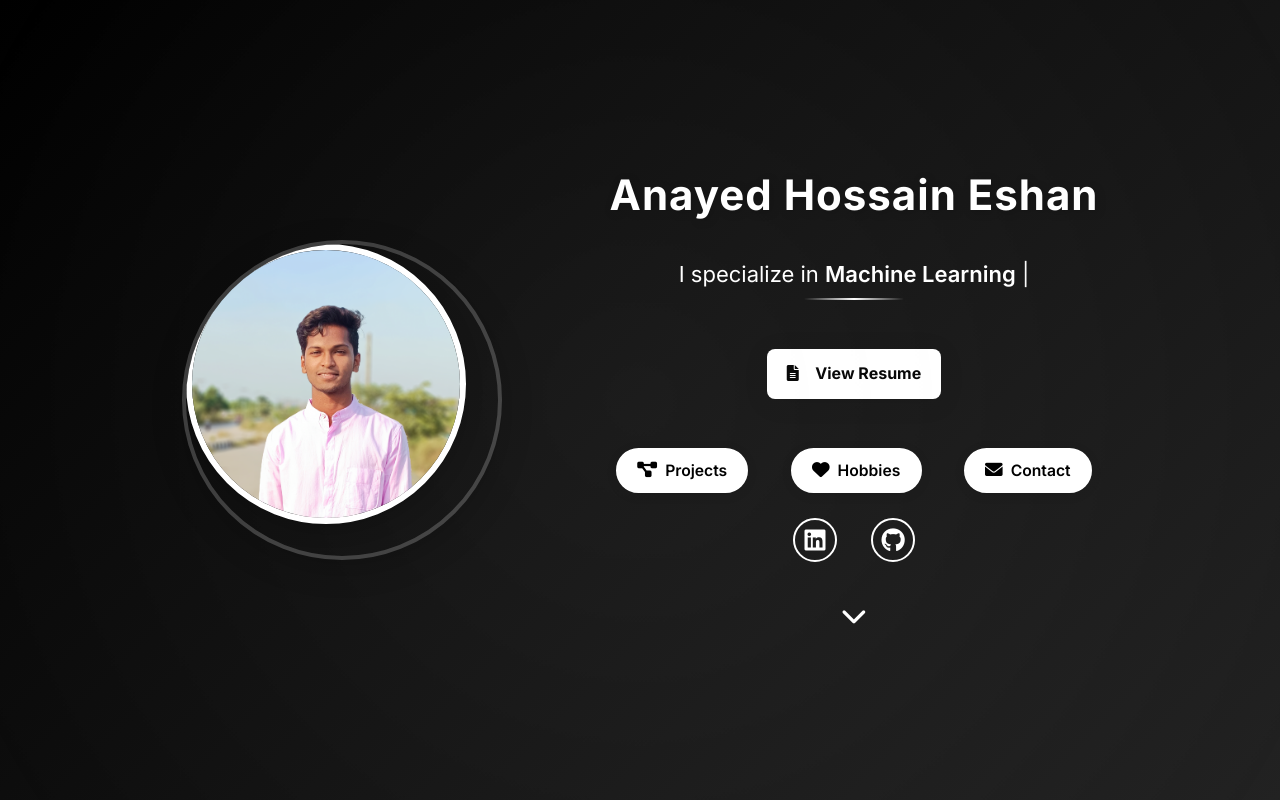
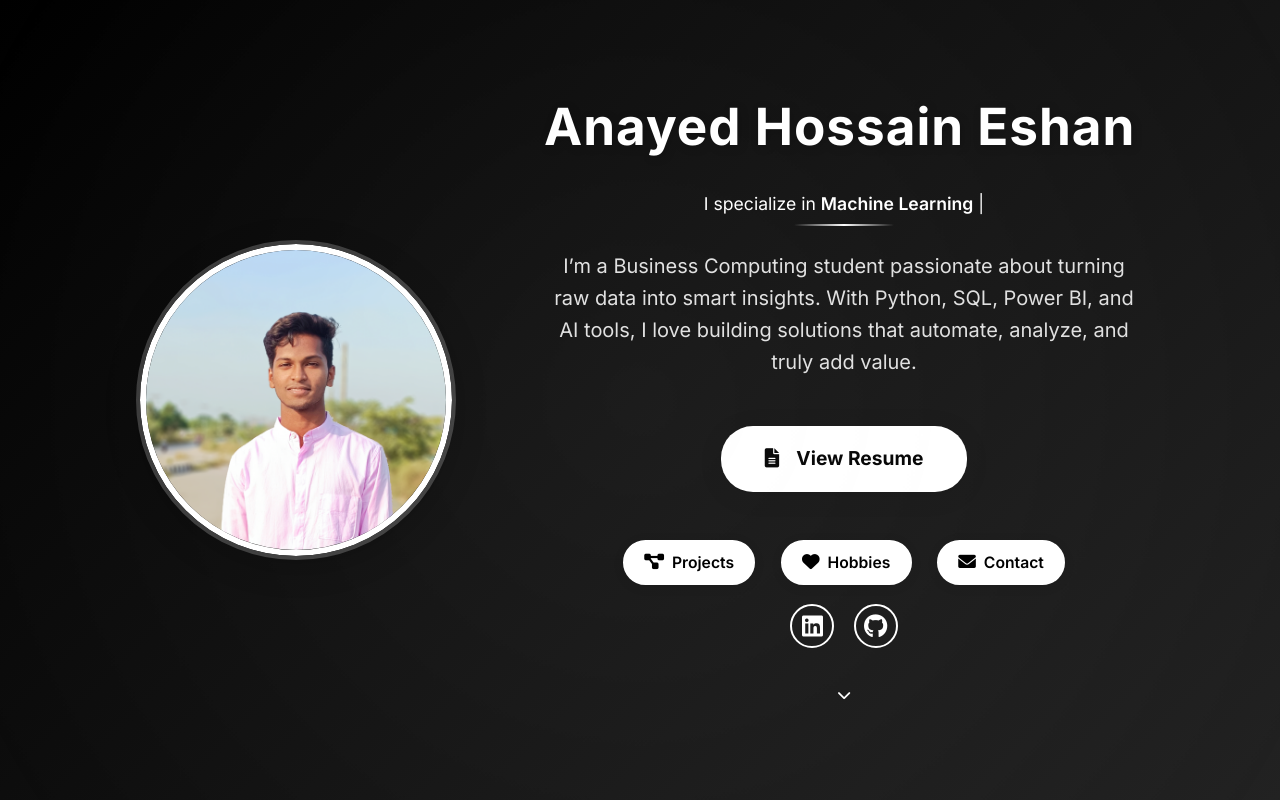
Before and after one commit to ishuu19/My-Resume, a plain HTML site: page index.html in a window 1280 px wide. Shown: the top 800 px of the page. Drawn offline with Linux system fonts and the light colour scheme; animation ran at ten frames a second.

Commit message:
Update index.html

```diff
--- a/index.html
+++ b/index.html
@@ -31,7 +31,7 @@
     </header>
 
     <!-- Hero Section -->
-    <!-- <section class="hero">
+    <section class="hero">
         <div class="hero-content">
             <div class="profile-image-container large-profile-image no-grayscale">
                 <img src="TRY 4.png" alt="Anayed Hossain Eshan" class="profile-image">
@@ -43,7 +43,7 @@
                     <span class="typing-text"></span>
                     <span class="cursor">|</span>
                 </div>
-
+                <p>I’m a Business Computing student passionate about turning raw data into smart insights. With Python, SQL, Power BI, and AI tools, I love building solutions that automate, analyze, and truly add value.</p>
                 <a href="./Anayed Hossain Eshan_resume_vl.pdf" class="download-resume-btn" target="_blank" rel="noopener"><i class="fas fa-file-alt"></i> View Resume</a>
                 <div class="navigation-links">
                     <a href="projects.html" class="nav-link"><i class="fas fa-project-diagram"></i> Projects</a>
@@ -61,93 +61,7 @@
                 </div>
             </div>
         </div>
-    </section> -->
-
-<!-- Hero Section -->
-<section class="hero" style="padding: 80px 0;">
-    <div class="hero-content" style="
-        display: flex;
-        align-items: center;
-        justify-content: center;
-        gap: 60px;
-        flex-wrap: wrap;
-        text-align: left;
-    ">
-
-        <!-- Profile Image -->
-        <div class="profile-image-container large-profile-image no-grayscale">
-            <img src="TRY 4.png" alt="Anayed Hossain Eshan" class="profile-image" style="
-                width: 280px;
-                height: 280px;
-                object-fit: cover;
-                border-radius: 50%;
-                box-shadow: 0 8px 18px rgba(0,0,0,0.15);
-            ">
-        </div>
-
-        <!-- Hero Text -->
-        <div class="hero-text" style="max-width: 500px;">
-            <h1 style="font-size: 42px; font-weight: 700; margin-bottom: 20px;">
-                Anayed Hossain Eshan
-            </h1>
-
-            <!-- More breathing room before typing text -->
-            <div class="typing-container" style="
-                font-size: 22px;
-                margin-bottom: 25px;
-            ">
-                <span>I specialize in </span>
-                <span class="typing-text"></span>
-                <span class="cursor">|</span>
-            </div>
-
-            <!-- Resume Button -->
-            <a href="./Anayed Hossain Eshan_resume_vl.pdf"
-               class="download-resume-btn"
-               target="_blank" rel="noopener"
-               style="
-                   display: inline-block;
-                   padding: 12px 20px;
-                   border-radius: 8px;
-                   font-size: 16px;
-                   margin-bottom: 25px;
-               ">
-                <i class="fas fa-file-alt"></i> View Resume
-            </a>
-
-            <!-- Navigation -->
-            <div class="navigation-links" style="margin-bottom: 25px;">
-                <a href="projects.html" class="nav-link" style="margin-right: 20px;">
-                    <i class="fas fa-project-diagram"></i> Projects
-                </a>
-                <a href="hobbies.html" class="nav-link" style="margin-right: 20px;">
-                    <i class="fas fa-heart"></i> Hobbies
-                </a>
-                <a href="contact.html" class="nav-link">
-                    <i class="fas fa-envelope"></i> Contact
-                </a>
-            </div>
-
-            <!-- Social Icons -->
-            <div class="social-links" style="margin-bottom: 30px;">
-                <a href="https://linkedin.com/in/anayedhossaineshan/" target="_blank" class="social-link" style="margin-right: 15px;">
-                    <i class="fab fa-linkedin"></i>
-                </a>
-                <a href="https://github.com/ishuu19" target="_blank" class="social-link">
-                    <i class="fab fa-github"></i>
-                </a>
-            </div>
-
-            <!-- Scroll Arrow -->
-            <div class="scroll-down-arrow">
-                <a href="#skills" class="scroll-down-link" style="font-size: 26px;">
-                    <i class="fas fa-chevron-down"></i>
-                </a>
-            </div>
-        </div>
-    </div>
-</section>
-
+    </section>
 
 
     <!-- Skills Section: Modern Black & White, Responsive Layout, No Filter -->
```
